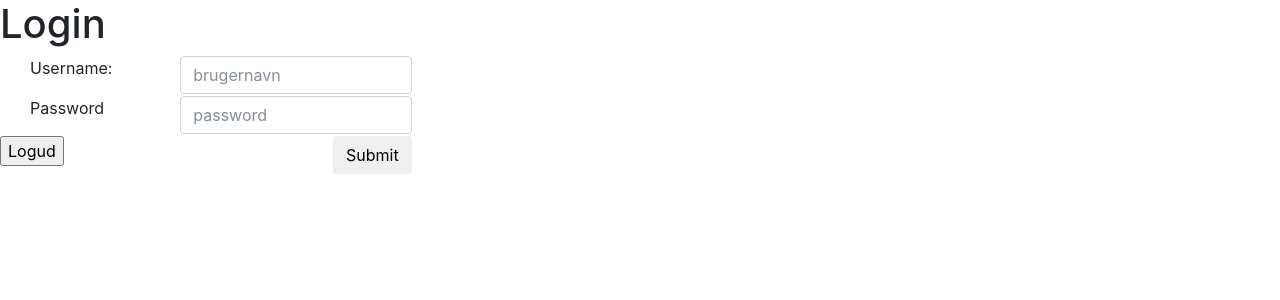
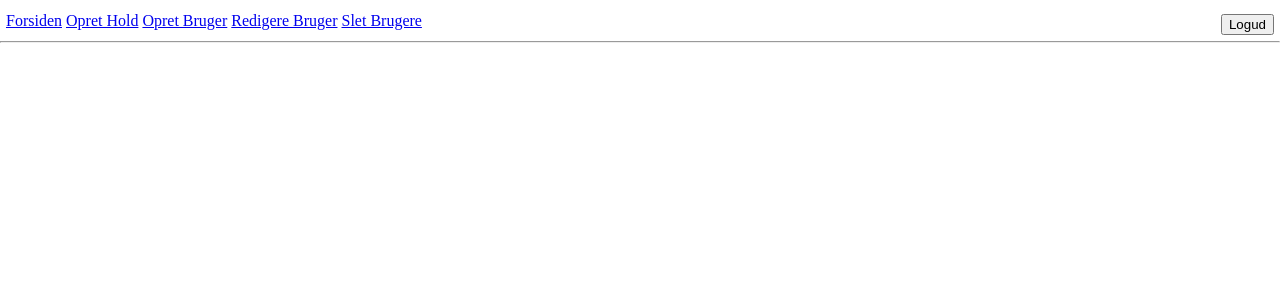
Before and after one commit to beringtom/3rdSemesterProject, a PHP site: page / in a window 1280 px wide. Shown: the top 300 px of the page. Run offline with PHP 8.4, Linux system fonts and the light colour scheme; the visitor is signed in with stand-in values (Sample User, id 1); some libraries are stand-ins or nearby versions.

Commit message:
Opdateret lidt på hjemmesiden

```diff
--- a/FravaerRegistering/WebSite/index.php
+++ b/FravaerRegistering/WebSite/index.php
@@ -1,102 +1,20 @@
 <?php
 /**
  * Created by PhpStorm.
- * User: BeringTom
- * Date: 28-11-2017
- * Time: 09:54
+ * User: Beringtom
+ * Date: 05-12-2017
+ * Time: 13:57
  */
-session_start();
-ob_start();
 ?>
 
 <!DOCTYPE html>
 <html lang="en">
-    <head>
-        <meta charset="UTF-8">
-        <title>Fraværssystem - login</title>
-        <link rel="stylesheet" href="https://maxcdn.bootstrapcdn.com/bootstrap/4.0.0-beta.2/css/bootstrap.min.css" integrity="sha384-PsH8R72JQ3SOdhVi3uxftmaW6Vc51MKb0q5P2rRUpPvrszuE4W1povHYgTpBfshb" crossorigin="anonymous">
-    </head>
-    <body>
-    <div class="page-header">
-        <h1>Login</h1>
-    </div>
-            <form class="col-4" method="post">
-
-                <label for="uname" class="form-group col-5">Username:</label>
-                <input class="form-control col-7 float-right" id="uname" type="text" name="username" placeholder="brugernavn">
-
-                <label for="pass" class="form-group col-5">Password</label>
-                <input class="form-control col-7 float-right" id="pass" type="password" name="password" placeholder="password">
-
-                <input class="btn btn-default float-right" type="submit" value="Submit" name="login">
-            </form>
-    <?php
-    if($_SESSION == true)
-    {
-        ?>
-        <form method="post">
-            <input type="submit"  name="logud" value="Logud">
-        </form>
-
-
-        <?php
-    }
-
-
-
-    if(isset($_REQUEST['login']))
-    {
-        $username = $_REQUEST['username'];
-        $password = $_REQUEST['password'];
-
-        $data = array("Login_UserName" => $username, "Login_Password" => $password);
-        $json_string = json_encode($data);
-
-
-        $uri = "http://restfravaerservice.azurewebsites.net/service1.svc/Login/";
-        $ch = curl_init($uri);
-
-
-// curl is good for more complex operations than just plain GET
-        curl_setopt($ch, CURLOPT_CUSTOMREQUEST, "POST");
-        curl_setopt($ch, CURLOPT_POSTFIELDS, $json_string);
-        curl_setopt($ch, CURLOPT_RETURNTRANSFER, true);
-// TRUE to return the transfer as a string of the return value of curl_exec() instead of outputting it directly.
-        curl_setopt($ch, CURLOPT_HTTPHEADER, array(
-                'Content-Type: application/json',
-                'Content-Length: ' . strlen($json_string))
-        );
-
-
-        $jsondata = curl_exec($ch);
-        $loginUser = json_decode($jsondata, true);
-
-        print_r($loginUser);
-        if($loginUser["Login_Id"] != 0)
-        {
-            $userDataRaw = file_get_contents("http://restfravaerservice.azurewebsites.net/service1.svc/Person/".$loginUser["FK_PersonId"]);
-            $decodedUserData = json_decode($userDataRaw);
-
-            $_SESSION["UserLoggedInID"] = $loginUser["FK_PersonId"];
-            $_SESSION["UserLoggedInRole"] = $decodedUserData->rolestype;
-            header("Location: ".$_SERVER['REQUEST_URI']);
-        }
-    }
-    if(isset($_POST['logud']))
-    {
-        print_r($_SESSION);
-        unset($_SESSION["UserLoggedInID"]);
-        unset($_SESSION["UserLoggedInRole"]);
-
-        session_destroy();
-        header("Location: ".$_SERVER['REQUEST_URI']);
-    }
-
-
-
-    ?>
-        <script src="https://code.jquery.com/jquery-3.2.1.slim.min.js" integrity="sha384-KJ3o2DKtIkvYIK3UENzmM7KCkRr/rE9/Qpg6aAZGJwFDMVNA/GpGFF93hXpG5KkN" crossorigin="anonymous"></script>
-        <script src="https://cdnjs.cloudflare.com/ajax/libs/popper.js/1.12.3/umd/popper.min.js" integrity="sha384-vFJXuSJphROIrBnz7yo7oB41mKfc8JzQZiCq4NCceLEaO4IHwicKwpJf9c9IpFgh" crossorigin="anonymous"></script>
-        <script src="https://maxcdn.bootstrapcdn.com/bootstrap/4.0.0-beta.2/js/bootstrap.min.js" integrity="sha384-alpBpkh1PFOepccYVYDB4do5UnbKysX5WZXm3XxPqe5iKTfUKjNkCk9SaVuEZflJ" crossorigin="anonymous"></script>
-    </body>
+<head>
+    <meta charset="UTF-8">
+    <title>Fraværssystem - Index</title>
+    <link rel="stylesheet" href="stylesheet.css">
+</head>
+<body>
+<?php include("menu.php") ?>
+</body>
 </html>
--- /dev/null
+++ b/FravaerRegistering/WebSite/login.php
@@ -0,0 +1,125 @@
+<?php
+/**
+ * Created by PhpStorm.
+ * User: BeringTom
+ * Date: 28-11-2017
+ * Time: 09:54
+ */
+
+if(!isset($_SESSION))
+{
+    session_start();
+}
+ob_start();
+?>
+
+<!DOCTYPE html>
+<html lang="en">
+    <head>
+        <meta charset="UTF-8">
+        <title>Fraværssystem - login</title>
+    </head>
+        <form class="col-4" method="post">
+        <table style="float:right;">
+            <?php
+                if($_SESSION == False)
+                    {
+                        ?>
+                        <tr>
+                            <td><label for="uname" class="form-group col-5">Username:</label></td>
+                            <td><input class="form-control col-7 float-right" id="uname" type="text" name="username" placeholder="brugernavn"></td>
+                        </tr>
+                        <tr>
+                            <td><label for="pass" class="form-group col-5">Password</label></td>
+                            <td><input class="form-control col-7 float-right" id="pass" type="password" name="password" placeholder="password"></td>
+                        </tr>
+                        <tr>
+                            <td></td>
+                            <td style="float:right;"><input class="btn btn-default float-right" type="submit" value="Submit" name="login"></td>
+                        </tr>
+                        <?php
+                    }
+                if($_SESSION == true)
+                    { ?>
+                        <tr>
+                            <td></td>
+                            <td></td>
+                        </tr>
+                        <tr>
+                            <td></td>
+                            <td></td>
+                        </tr>
+                        <tr>
+                            <td></td>
+                            <td style="float:right;"><input type="submit"  name="logud" value="Logud"></td>
+                        </tr>
+                    <?php
+                    }
+                    ?>
+         </table>
+        </form>
+
+
+
+
+<?php
+
+
+
+
+    if(isset($_REQUEST['login']))
+    {
+        $username = $_REQUEST['username'];
+        $password = $_REQUEST['password'];
+
+        $data = array("Login_UserName" => $username, "Login_Password" => $password);
+        $json_string = json_encode($data);
+
+
+        $uri = "http://restfravaerservice.azurewebsites.net/service1.svc/Login/";
+        $ch = curl_init($uri);
+
+
+// curl is good for more complex operations than just plain GET
+        curl_setopt($ch, CURLOPT_CUSTOMREQUEST, "POST");
+        curl_setopt($ch, CURLOPT_POSTFIELDS, $json_string);
+        curl_setopt($ch, CURLOPT_RETURNTRANSFER, true);
+// TRUE to return the transfer as a string of the return value of curl_exec() instead of outputting it directly.
+        curl_setopt($ch, CURLOPT_HTTPHEADER, array(
+                'Content-Type: application/json',
+                'Content-Length: ' . strlen($json_string))
+        );
+
+
+        $jsondata = curl_exec($ch);
+        $loginUser = json_decode($jsondata, true);
+
+        print_r($loginUser);
+        if($loginUser["Login_Id"] != 0)
+        {
+            $userDataRaw = file_get_contents("http://restfravaerservice.azurewebsites.net/service1.svc/Person/".$loginUser["FK_PersonId"]);
+            $decodedUserData = json_decode($userDataRaw);
+
+            $_SESSION["UserLoggedInID"] = $loginUser["FK_PersonId"];
+            $_SESSION["UserLoggedInRole"] = $decodedUserData->rolestype;
+            header("Location: ".$_SERVER['REQUEST_URI']);
+        }
+    }
+    if(isset($_POST['logud']))
+    {
+        print_r($_SESSION);
+        unset($_SESSION["UserLoggedInID"]);
+        unset($_SESSION["UserLoggedInRole"]);
+
+        session_destroy();
+        header("Location: ".$_SERVER['REQUEST_URI']);
+    }
+
+
+
+    ?>
+        <script src="https://code.jquery.com/jquery-3.2.1.slim.min.js" integrity="sha384-KJ3o2DKtIkvYIK3UENzmM7KCkRr/rE9/Qpg6aAZGJwFDMVNA/GpGFF93hXpG5KkN" crossorigin="anonymous"></script>
+        <script src="https://cdnjs.cloudflare.com/ajax/libs/popper.js/1.12.3/umd/popper.min.js" integrity="sha384-vFJXuSJphROIrBnz7yo7oB41mKfc8JzQZiCq4NCceLEaO4IHwicKwpJf9c9IpFgh" crossorigin="anonymous"></script>
+        <script src="https://maxcdn.bootstrapcdn.com/bootstrap/4.0.0-beta.2/js/bootstrap.min.js" integrity="sha384-alpBpkh1PFOepccYVYDB4do5UnbKysX5WZXm3XxPqe5iKTfUKjNkCk9SaVuEZflJ" crossorigin="anonymous"></script>
+    </body>
+</html>
--- /dev/null
+++ b/FravaerRegistering/WebSite/menu.php
@@ -0,0 +1,45 @@
+<?php
+/**
+ * Created by PhpStorm.
+ * User: Beringtom
+ * Date: 05-12-2017
+ * Time: 13:19
+ */
+?>
+
+<!DOCTYPE html>
+<html lang="en">
+    <head>
+        <meta charset="UTF-8">
+        <title>Fraværssystem - Menu</title>
+        <link rel="stylesheet" href="stylesheet.css">
+    </head>
+    <body>
+        <div id="main">
+            <div id="menu">
+                <table width="100%">
+                    <tr>
+                        <td width="80%">
+                            <table>
+                                <tr>
+                                    <td><a href="index.php">Forsiden</a></td>
+                                    <td><a href="oprethold.php">Opret Hold</a></td>
+                                    <td><a href="opretbruger.php">Opret Bruger</a></td>
+                                    <td><a href="redigerbruger.php">Redigere Bruger</a></td>
+                                    <td><a href="sletbruger.php">Slet Brugere</a></td>
+                                </tr>
+                            </table>
+                        </td>
+                        <td width="20%"><?php require 'login.php';?></td>
+                    </tr>
+                </table>
+            </div>
+            <div>
+                <hr>
+            </div>
+            <div id="content">
+
+            </div>
+        </div>
+    </body>
+</html>
--- a/FravaerRegistering/WebSite/opretbruger.php
+++ b/FravaerRegistering/WebSite/opretbruger.php
@@ -15,6 +15,7 @@ require ("Funktion/hentHoldFunktion.php")
     <title>Fraværssystem - Opret Bruger</title>
 </head>
 <body>
+<?php include ("menu.php") ?>
 <table>
     <tr>
         <td colspan="2"><h2>Opret Bruger</h2></td>
--- a/FravaerRegistering/WebSite/oprethold.php
+++ b/FravaerRegistering/WebSite/oprethold.php
@@ -5,6 +5,7 @@
     <title>Opret - Klasse</title>
 </head>
 <body>
+<?php include ("menu.php") ?>
     <table>
         <form method="post">
             <tr>
--- a/FravaerRegistering/WebSite/redigerbruger.php
+++ b/FravaerRegistering/WebSite/redigerbruger.php
@@ -18,7 +18,9 @@ $getresturi = "http://restfravaerservice.azurewebsites.net/service1.svc/Person/"
 $content = file_get_contents($getresturi);
 
 $decodedContent = json_decode($content);
-print_r($_SERVER['REQUEST_URI']);
+//print_r($_SERVER['REQUEST_URI']);
+
+include ("menu.php")
 
 ?>
 
--- a/FravaerRegistering/WebSite/sletbruger.php
+++ b/FravaerRegistering/WebSite/sletbruger.php
@@ -25,6 +25,7 @@ $decodedContent = json_decode($content);
 //print_r($decodedContent);
 ?>
 
+<?php include ("menu.php") ?>
 
 <table>
     <tr>
--- /dev/null
+++ b/FravaerRegistering/WebSite/stylesheet.css
@@ -0,0 +1,9 @@
+*{
+    margin: 0px;
+}
+
+#main {
+    width: 100%;
+    height: 100px;
+    // background-color: aqua;
+}
```
